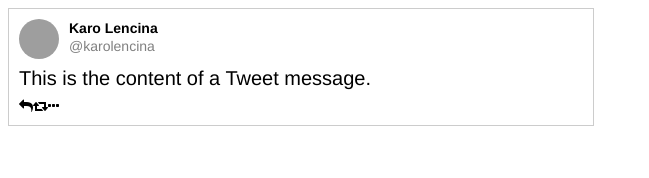
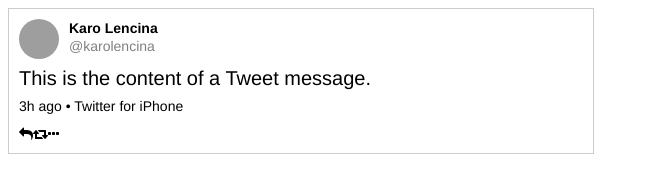
Before and after one commit to karolencina/pure-react, a React app in the folder static-tweet/: page / in a window 1280 px wide. Shown: the whole page, without its empty margins (0-649 px from the left). Built offline with nearby package versions, Linux system fonts and the light colour scheme; grey boxes are pictures that could not be loaded; some icons are missing.

Commit message:
Add Time and Device components

```diff
--- a/static-tweet/src/index.css
+++ b/static-tweet/src/index.css
@@ -41,3 +41,7 @@
     font-size: 20px;
     display: block;
 }
+
+.tweet-info {
+    grid-column: 1 / -1;
+}
--- a/static-tweet/src/index.js
+++ b/static-tweet/src/index.js
@@ -7,6 +7,9 @@ function Tweet() {
         <Avatar></Avatar>
         <Author></Author>
         <Message></Message>
+        <div className="tweet-info">
+            <Time></Time> • <Device></Device>
+        </div>
         <div className="buttons">
             <ReplyBtn></ReplyBtn>
             <RetweetBtn></RetweetBtn>
@@ -40,6 +43,7 @@ function Message() {
 }
 
 const Time = () => <span className="time">3h ago</span>
+const Device = () => <span className="device">Twitter for iPhone</span>
 const ReplyBtn = () => <i className="fa fa-reply reply-button" />
 const RetweetBtn = () => <i className="fa fa-retweet retweet-button"/>
 const LikeBtn = () => <i className="fa fa-hear like-button" />
```
